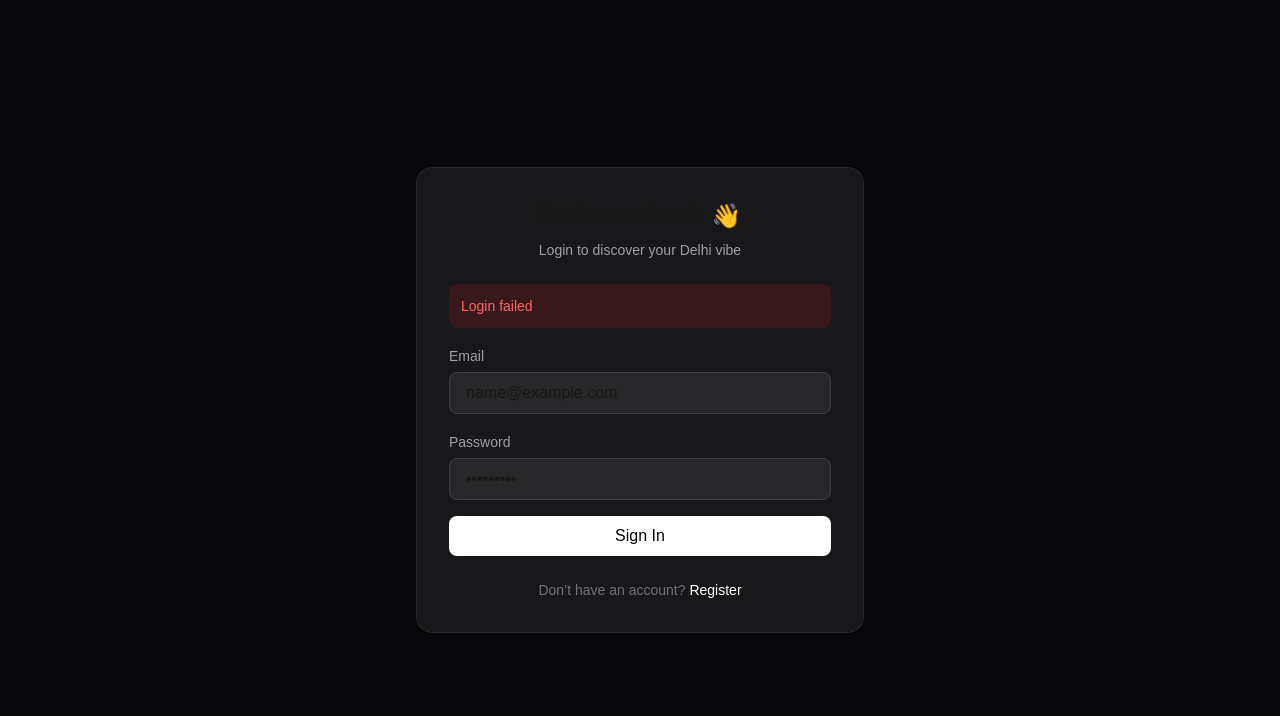
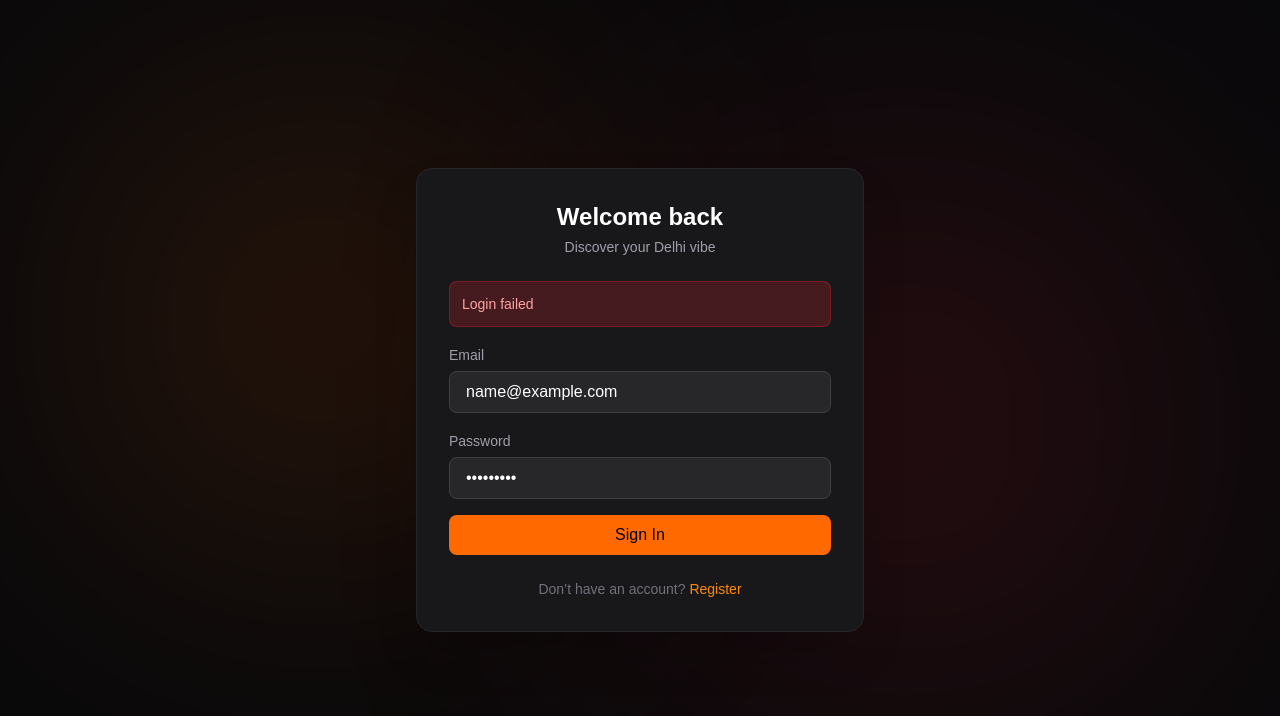
Before and after one commit to Dipeshgithub1/Dilli-vibe, a Next.js app in the folder frontend/: page /login in a window 1280 px wide. Both pictures are taken after typing "name@example.com", "Sample123" into the empty fields and a click on the button "Sign In". Shown: the top 716 px of the page. Built offline with nearby package versions, Linux system fonts and the light colour scheme; no server answers.

Commit message:
added dashboard and logout

```diff
--- a/frontend/package.json
+++ b/frontend/package.json
@@ -10,7 +10,7 @@
   },
   "dependencies": {
     "axios": "^1.13.5",
-    "framer-motion": "^12.34.1",
+    "framer-motion": "^12.35.1",
     "next": "16.1.6",
     "react": "19.2.3",
     "react-dom": "19.2.3",
--- a/frontend/src/app/dashboard/page.tsx
+++ b/frontend/src/app/dashboard/page.tsx
@@ -3,10 +3,21 @@
 import ProtectedRoute from "../../../component/ProtectedRoute";
 import { useAuthStore } from "../../../store/authStore";
 import { useRouter } from "next/navigation";
+import api from "../../../lib/axios";
 
 export default function DashboardPage() {
-  const { user } = useAuthStore();
+  const { user, logout } = useAuthStore();
   const router = useRouter();
+
+  const handleLogout = async () => {
+    try {
+      await api.post("/auth/logout");
+    } catch (e) {
+      console.log(e);
+    }
+    logout();
+    router.push("/login");
+  };
 
   return (
     <ProtectedRoute>
@@ -23,6 +34,12 @@ export default function DashboardPage() {
               className="px-5 py-2 bg-white text-black rounded-lg hover:bg-zinc-200 transition"
             >
               Find My Vibe
+            </button>
+            <button
+              onClick={handleLogout}
+              className="px-5 py-2 bg-red-600 text-white rounded-lg hover:bg-red-500 transition"
+            >
+              Logout
             </button>
           </div>
 
--- a/frontend/src/app/login/page.tsx
+++ b/frontend/src/app/login/page.tsx
@@ -2,6 +2,7 @@
 
 import { useState } from "react";
 import api from "../../../lib/axios";
+import { motion } from "framer-motion";
 import { useRouter } from "next/navigation";
 
 export default function LoginPage() {
@@ -30,64 +31,85 @@ export default function LoginPage() {
     }
   };
 
-  return (
-    <div className="flex items-center justify-center min-h-screen bg-zinc-950 px-4">
-      <div className="w-full max-w-md bg-zinc-900 border border-zinc-800 rounded-2xl p-8 shadow-xl">
-        <h1 className="text-2xl font-semibold mb-2 text-center">
-          Welcome back 👋
+ return (
+    <div className="min-h-screen flex items-center justify-center bg-zinc-950 text-white px-4">
+
+      {/* Background glow */}
+      <div className="absolute w-100 h-100 bg-orange-500/20 blur-[150px] rounded-full top-30 left-30" />
+      <div className="absolute w-112.5 h-112.5 bg-red-500/20 blur-[160px] rounded-full bottom-37.5 right-37.5" />
+
+      <motion.div
+        initial={{opacity:0,y:40}}
+        animate={{opacity:1,y:0}}
+        transition={{duration:0.6}}
+        className="relative w-full max-w-md bg-zinc-900 border border-zinc-800 rounded-2xl p-8 shadow-2xl"
+      >
+
+        <h1 className="text-2xl font-semibold text-center mb-1">
+          Welcome back
         </h1>
-        <p className="text-zinc-400 text-sm text-center mb-6">
-          Login to discover your Delhi vibe
+
+        <p className="text-sm text-zinc-400 text-center mb-6">
+          Discover your Delhi vibe
         </p>
 
         {error && (
-          <div className="mb-4 text-sm text-red-400 bg-red-900/30 p-3 rounded-lg">
+          <div className="bg-red-500/20 border border-red-500/30 text-red-300 text-sm p-3 rounded-lg mb-4">
             {error}
           </div>
         )}
 
         <form onSubmit={handleLogin} className="space-y-4">
+
           <div>
-            <label className="text-sm text-zinc-400">Email</label>
+            <label className="text-sm text-zinc-400">
+              Email
+            </label>
+
             <input
               type="email"
               required
-              className="w-full mt-1 px-4 py-2 bg-zinc-800 border border-zinc-700 rounded-lg focus:outline-none focus:ring-2 focus:ring-white transition"
+              className="w-full mt-1 px-4 py-2 bg-zinc-800 border border-zinc-700 rounded-lg focus:outline-none focus:ring-2 focus:ring-orange-400"
               value={email}
-              onChange={(e) => setEmail(e.target.value)}
+              onChange={(e)=>setEmail(e.target.value)}
             />
           </div>
 
           <div>
-            <label className="text-sm text-zinc-400">Password</label>
+            <label className="text-sm text-zinc-400">
+              Password
+            </label>
+
             <input
               type="password"
               required
-              className="w-full mt-1 px-4 py-2 bg-zinc-800 border border-zinc-700 rounded-lg focus:outline-none focus:ring-2 focus:ring-white transition"
+              className="w-full mt-1 px-4 py-2 bg-zinc-800 border border-zinc-700 rounded-lg focus:outline-none focus:ring-2 focus:ring-orange-400"
               value={password}
-              onChange={(e) => setPassword(e.target.value)}
+              onChange={(e)=>setPassword(e.target.value)}
             />
           </div>
 
           <button
             type="submit"
             disabled={loading}
-            className="w-full py-2 rounded-lg bg-white text-black font-medium hover:bg-zinc-200 transition disabled:opacity-50"
+            className="w-full py-2 rounded-lg bg-orange-500 hover:bg-orange-400 transition text-black font-medium disabled:opacity-50"
           >
             {loading ? "Signing in..." : "Sign In"}
           </button>
+
         </form>
 
         <p className="text-center text-sm text-zinc-500 mt-6">
           Don’t have an account?{" "}
           <span
-            onClick={() => router.push("/register")}
-            className="text-white cursor-pointer hover:underline"
+            onClick={()=>router.push("/register")}
+            className="text-orange-400 cursor-pointer hover:underline"
           >
             Register
           </span>
         </p>
-      </div>
+
+      </motion.div>
     </div>
   );
 }
--- a/frontend/src/app/onboarding/page.tsx
+++ b/frontend/src/app/onboarding/page.tsx
@@ -15,28 +15,38 @@ const moods = [
 ];
 
 export default function OnboardingPage() {
+
   const router = useRouter();
 
-  const [selectedMood, setSelectedMood] = useState<string | null>(null);
+  const [selectedMood, setSelectedMood] = useState<string[]>([]);
   const [budget, setBudget] = useState<"low" | "medium" | "high" | "">("");
   const [people, setPeople] = useState<
     "solo" | "couple" | "friends" | "family"
   >("solo");
 
-  const [loading, setLoading] = useState(false);
+  const [loading,setLoading] = useState(false);
 
   const handleSubmit = async () => {
-    if (!selectedMood || !budget) return;
+
+    if (!selectedMood.length || !budget) return;
 
     setLoading(true);
 
     try {
+
+
+      await api.patch("/users/onboarding",{
+      preferredVibes: selectedMood,
+      budgetPreference: budget,
+      companyType: people,
+      })
+
       const res = await api.get("/recommendations", {
-        params: {
-          mood: selectedMood,
-          budgetPreference: budget,
-          suitableFor: people,
-        },
+        params:{
+          mood:selectedMood,
+          budgetPreference:budget,
+          suitableFor:people
+        }
       });
 
       localStorage.setItem(
@@ -45,15 +55,19 @@ export default function OnboardingPage() {
       );
 
       router.push("/recommendations");
-    } catch (err) {
+
+    } catch(err){
       console.error(err);
-    } finally {
+    } finally{
       setLoading(false);
     }
+
   };
 
   return (
+
     <div className="min-h-screen bg-zinc-950 text-white flex items-center justify-center px-4">
+
       <div className="w-full max-w-3xl">
 
         <h1 className="text-3xl font-semibold text-center mb-2">
@@ -65,32 +79,79 @@ export default function OnboardingPage() {
         </p>
 
         {/* Mood Grid */}
-        <div className="grid grid-cols-2 md:grid-cols-3 gap-4 mb-8">
+
+        <div className="grid grid-cols-2 md:grid-cols-3 gap-4 mb-4">
+
           {moods.map((mood) => (
+
             <button
               key={mood.value}
-              onClick={() => setSelectedMood(mood.value)}
+              onClick={() =>
+                setSelectedMood((prev) =>
+                  prev.includes(mood.value)
+                    ? prev.filter((m) => m !== mood.value)
+                    : [...prev,mood.value]
+                )
+              }
               className={`p-4 rounded-xl border transition-all ${
-                selectedMood === mood.value
-                  ? "bg-white text-black border-white scale-105"
-                  : "bg-zinc-900 border-zinc-800 hover:border-white"
+                selectedMood.includes(mood.value)
+                  ? "bg-white text-black border-white scale-105 shadow-md"
+                  : "bg-zinc-900 border-zinc-800 hover:border-orange-400"
               }`}
             >
               {mood.label}
             </button>
+
           ))}
+
         </div>
 
+        {/* Selected Mood Tags */}
+
+        {selectedMood.length > 0 && (
+
+          <div className="flex flex-wrap gap-2 mb-6">
+
+            {selectedMood.map((mood) => (
+
+              <div
+                key={mood}
+                className="flex items-center gap-2 bg-orange-500/10 border border-orange-500/30 text-orange-400 px-3 py-1 rounded-full text-sm"
+              >
+
+                {mood}
+
+                <span
+                  className="cursor-pointer"
+                  onClick={() =>
+                    setSelectedMood((prev) =>
+                      prev.filter((m) => m !== mood)
+                    )
+                  }
+                >
+                  ×
+                </span>
+
+              </div>
+
+            ))}
+
+          </div>
+
+        )}
+
         {/* Budget + People */}
+
         <div className="space-y-4 mb-6">
 
-          {/* Budget Select */}
+          {/* Budget */}
+
           <select
             value={budget}
-            onChange={(e) =>
-              setBudget(e.target.value as "low" | "medium" | "high")
+            onChange={(e)=>
+              setBudget(e.target.value as "low"|"medium"|"high")
             }
-            className="w-full px-4 py-3 bg-zinc-900 border border-zinc-800 rounded-lg focus:outline-none focus:ring-2 focus:ring-white"
+            className="w-full px-4 py-3 bg-zinc-900 border border-zinc-800 rounded-lg focus:outline-none focus:ring-2 focus:ring-orange-400"
           >
             <option value="">Select Budget</option>
             <option value="low">Low (Under ₹500)</option>
@@ -98,36 +159,54 @@ export default function OnboardingPage() {
             <option value="high">High (₹1500+)</option>
           </select>
 
-          {/* Suitable For */}
+          {/* People */}
+
           <select
             value={people}
-            onChange={(e) =>
+            onChange={(e)=>
               setPeople(
                 e.target.value as
-                  | "solo"
-                  | "couple"
-                  | "friends"
-                  | "family"
+                |"solo"
+                |"couple"
+                |"friends"
+                |"family"
               )
             }
-            className="w-full px-4 py-3 bg-zinc-900 border border-zinc-800 rounded-lg focus:outline-none focus:ring-2 focus:ring-white"
+            className="w-full px-4 py-3 bg-zinc-900 border border-zinc-800 rounded-lg focus:outline-none focus:ring-2 focus:ring-orange-400"
           >
             <option value="solo">1 Person</option>
             <option value="couple">2 People</option>
             <option value="friends">3–5 Friends</option>
             <option value="family">Family</option>
           </select>
+
         </div>
 
         {/* Submit Button */}
+
         <button
           onClick={handleSubmit}
-          disabled={loading || !selectedMood || !budget}
-          className="w-full py-3 rounded-xl bg-white text-black font-medium hover:bg-zinc-200 transition disabled:opacity-50"
+          disabled={loading || !selectedMood.length || !budget}
+          className="w-full py-3 rounded-xl bg-orange-500 text-white font-medium hover:bg-orange-400 transition disabled:opacity-50 flex items-center justify-center gap-2"
         >
-          {loading ? "Finding places..." : "Find My Vibe"}
+
+          {loading ? (
+            <>
+              <span className="animate-spin">⟳</span>
+              Finding places...
+            </>
+          ) : (
+            <>
+              Find My Vibe →
+            </>
+          )}
+
         </button>
+
       </div>
+
     </div>
+
   );
+
 }
--- a/frontend/store/authStore.ts
+++ b/frontend/store/authStore.ts
@@ -8,6 +8,7 @@ interface User {
  firstName: string;
   lastName: string;
   email: string;
+  isOnboarded: boolean;
 }
 
 interface AuthState {
```
Also changed, not shown: 1 other file (tests, documents, lock files or other folders).
